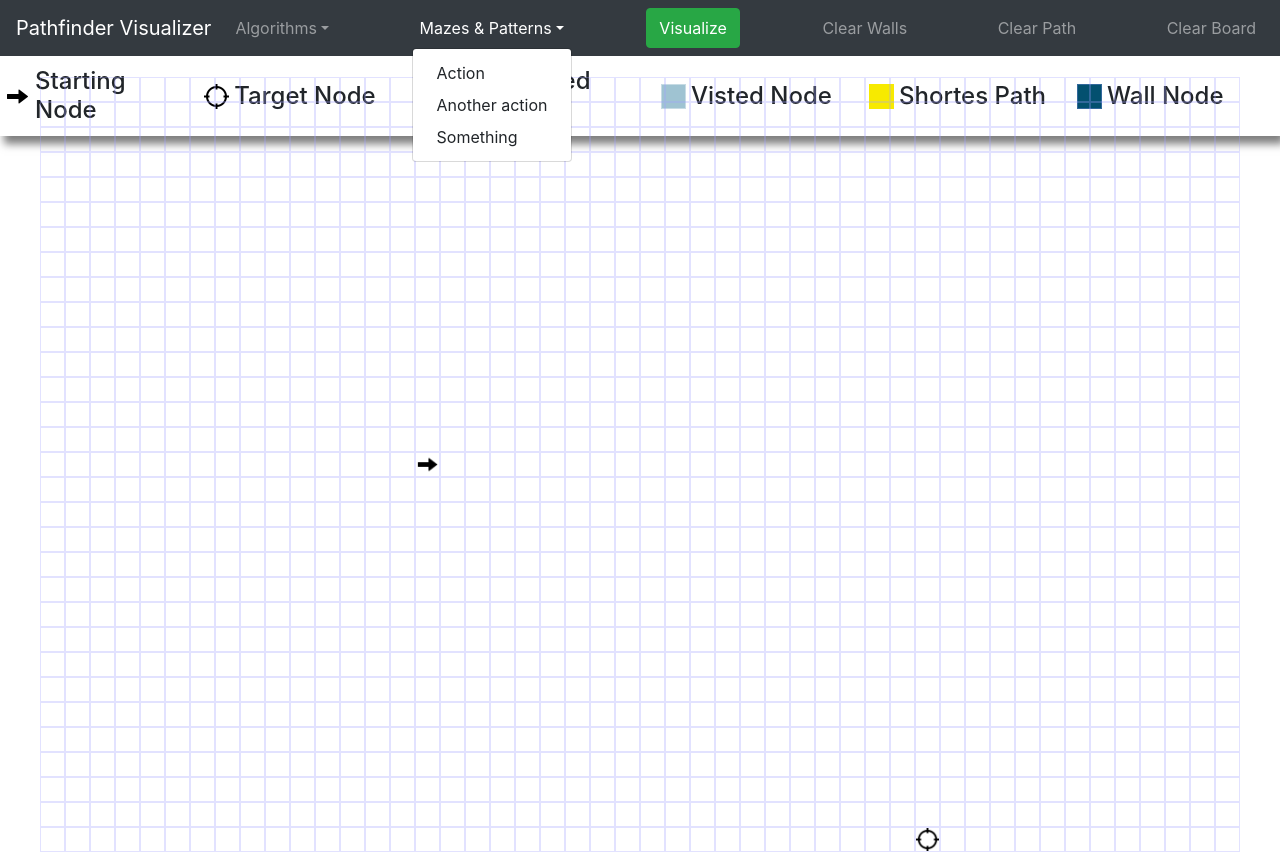
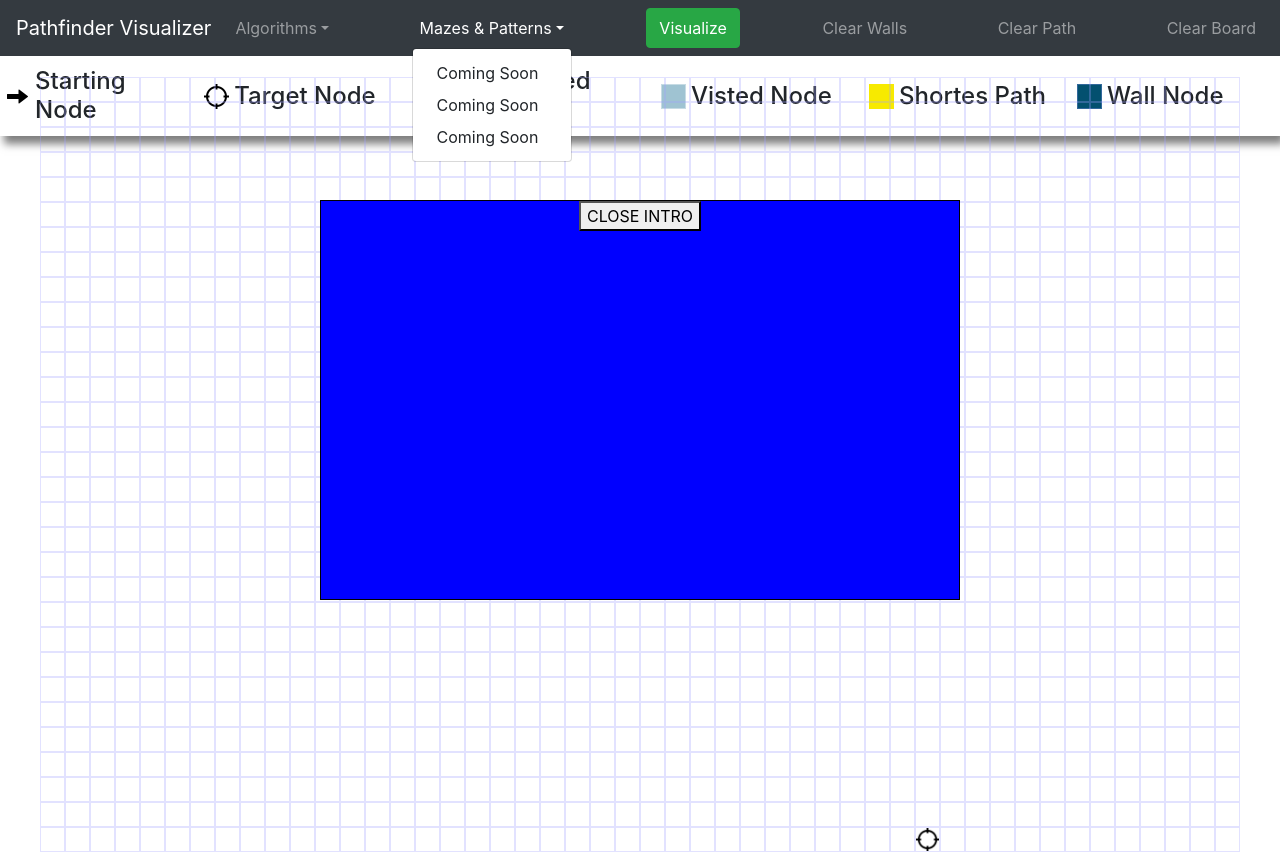
Before and after one commit to mtzngn/pathfinding-visualizer, a React (Create React App) app: page / in a window 1280 px wide. Both pictures are taken after a click on the button "Mazes & Patterns". Built offline with nearby package versions, Linux system fonts and the light colour scheme.

Commit message:
intro page and info componenet created

```diff
--- a/src/App.js
+++ b/src/App.js
@@ -3,83 +3,9 @@ import './App.css';
 import NavbarComponenet from "./components/Navbar"
 import Visualizer from "./components/Visualizer"
 import Nodes from "./components/Nodes";
-import styled from "styled-components"
-import arrow from "./assets/arrow-50.png"
-import end from "./assets/target-50.png"
+import StyledInfo from "./components/StyledInfo"
 
-const StyledInfo = styled.div`
-height: 10vh;
-width: 100%;
-display: flex;
-h3{
-  font-size: 1.5rem;
-  margin: 0;
-  text-align: left;
-  vertical-align: middle;
-}
-box-shadow: 4px 8px 8px rgba(0,0,0,0.5);
-.left{
-width: 35%;
-height: 100%;
-display: flex;
-justify-content: flex-start;
-align-items: center;}
-.box{
-  width: 40%;
-  height: 40%;
-  margin-right: 20px;
-  display: flex;
-  justify-content: flex-start;
-  align-items: center;
-  .visual{
-    height: 25px;
-    width: 25px;
-    margin: 0 5px 0 5px;
 
-  }
-  .exp{
-      height: 25px;
-      width: 80%;
-      display: flex;
-      justify-content: flex-start;
-      align-items: center;
-  }
-  .start, .end{
-    background-position: center;
-    background-repeat: no-repeat;
-    background-size:cover;
-  }
-  .start{
-    background-image: url(${arrow});
-  }
-  .end{
-    background-image: url(${end});
-  }
-  .unvisited{
-    border: 1px solid rgba(160,160,255,0.3);
-  }
-  .visited{
-    border: 1px solid rgba(255, 255, 255,0.4);
-    background-color: rgba(17, 105, 142,0.4);
-  }
-  .shortest{
-    background-color: rgb(247, 234, 0);
-  }
-  .wall{
-    border: 1px solid rgba(160,160,255,0.3);
-
-    background-color: #03506f;
-  }
-}
-
-.right{
-width: 65%;
-height: 100%;
-display: flex;
-justify-content: flex-end;
-align-items: center;
-}
-`
 
 function App() {
 
@@ -109,52 +35,7 @@ function App() {
   return (
     <div className="App">
       <NavbarComponenet nodes={nodes} setNodes={setNodes}/>
-      <StyledInfo>
-        <div className="left">
-            <div className="box">
-              <div className="visual start"></div>
-              <div className="exp">
-                <h3>Starting Node</h3>
-              </div>
-            </div>
-            <div className="box">
-              <div className="visual end"></div>
-              <div className="exp">
-              <h3>Target Node</h3>
-              </div>
-            </div>
-        </div>
-
-        <div className="right">
-        <div className="box">
-              <div className="visual unvisited"></div>
-              <div className="exp">
-              <h3>Unvisited Node</h3>
-              </div>
-            </div>
-            <div className="box">
-              <div className="visual visited"></div>
-              <div className="exp">
-              <h3>Visted Node</h3>
-
-              </div>
-            </div>
-            <div className="box">
-              <div className="visual shortest"></div>
-              <div className="exp">
-              <h3>Shortes Path</h3>
-
-              </div>
-            </div>
-            <div className="box">
-              <div className="visual wall"></div>
-              <div className="exp">
-              <h3>Wall Node</h3>
-
-              </div>
-            </div>
-        </div>
-      </StyledInfo>
+      <StyledInfo/>
       <Visualizer nodes={nodes} setNodes={setNodes}/>
     </div>
   );
--- a/src/algorithms/dijkstra.js
+++ b/src/algorithms/dijkstra.js
@@ -51,12 +51,10 @@ const dijkstra = async(nodes, setNodes, setIsRunning) => {
                                 nodesToTest.push(item)
                                 setNodes([...tempArr])
                                 await sleep(1)
-
                            }
                         }
                         if(item.end === true){
                             shortestPathFound = true;
-
                         }
                     }
                 }
@@ -64,7 +62,6 @@ const dijkstra = async(nodes, setNodes, setIsRunning) => {
             nodesToTest[0].visited = true;
             nodesToTest.shift();
         }
-
     }
 
     const extractShortestpath = async() =>{
@@ -83,7 +80,7 @@ const dijkstra = async(nodes, setNodes, setIsRunning) => {
                    item.closestNode = true;
                 setNodes([...tempArr])
                 await sleep(25)
-                   shortestPath.push(item.parentNode)
+                shortestPath.push(item.parentNode)
                 }
             }
         }
--- /dev/null
+++ b/src/components/Intro.jsx
@@ -0,0 +1,29 @@
+import React, { useState } from "react";
+import styled from "styled-components";
+
+const StyledIntro = styled.div`
+    position: fixed;
+    top: 50%;
+    left: 50%;
+    transform: translate(-50%, -50%);
+    z-index: 10;
+    height: 50vh;
+    width: 50vw;
+    background-color: blue;
+    border: 1px solid black;
+    display: ${({close}) => close ? 'none' : ''};
+
+
+`
+
+const Intro = () =>{
+    const [close, setClose] = useState(false)
+
+    return(
+        <StyledIntro close={close}>
+            <button onClick={() => setClose(true)}>CLOSE INTRO</button>
+        </StyledIntro>
+    )
+}
+
+export default Intro;
--- a/src/components/Navbar.jsx
+++ b/src/components/Navbar.jsx
@@ -1,4 +1,4 @@
-import React, { useState, useEffect } from "react";
+import React, { useState } from "react";
 import { Navbar, Nav, Button, NavDropdown } from "react-bootstrap";
 import styled from "styled-components";
 import aStar from "../algorithms/aStar"
@@ -88,7 +88,7 @@ const NavbarComponenet = ({ nodes, setNodes }) => {
     }
     return(
     <StyledNavbar >
-        <Navbar collapseOnSelect expand="md" bg="dark" variant="dark" >
+        <Navbar collapseOnSelect expand="md" bg="dark" variant="dark">
             <Navbar.Brand href="#home">Pathfinder Visualizer</Navbar.Brand>
             <Navbar.Toggle aria-controls="responsive-navbar-nav" />
             <Navbar.Collapse id="responsive-navbar-nav">
@@ -98,9 +98,9 @@ const NavbarComponenet = ({ nodes, setNodes }) => {
                         <NavDropdown.Item onClick={handleDijkstra} value={dijkstras}href="#action/3.2">Dijkstra's ALgorithm</NavDropdown.Item>
                     </NavDropdown>
                     <NavDropdown title="Mazes & Patterns" id="collasible-nav-dropdown">
-                        <NavDropdown.Item href="#action/3.1">Action</NavDropdown.Item>
-                        <NavDropdown.Item href="#action/3.2">Another action</NavDropdown.Item>
-                        <NavDropdown.Item href="#action/3.3">Something</NavDropdown.Item>
+                        <NavDropdown.Item href="#action/3.1">Coming Soon</NavDropdown.Item>
+                        <NavDropdown.Item href="#action/3.2">Coming Soon</NavDropdown.Item>
+                        <NavDropdown.Item href="#action/3.3">Coming Soon</NavDropdown.Item>
                     </NavDropdown>
                     <Button variant="success" id="btn" onClick={handleVisualize} disabled={isRunning}>Visualize{choosed}</Button>
                     <Nav.Link  onClick={handleClearWalls}href="#deets" disabled={isRunning}>Clear Walls</Nav.Link>
--- /dev/null
+++ b/src/components/StyledInfo.jsx
@@ -0,0 +1,131 @@
+import React from "react";
+import styled from "styled-components";
+import arrow from "../assets/arrow-50.png"
+import end from "../assets/target-50.png"
+
+const StyledDiv = styled.div`
+height: 10vh;
+width: 100%;
+display: flex;
+h3{
+  font-size: 1.5rem;
+  margin: 0;
+  text-align: left;
+  vertical-align: middle;
+}
+box-shadow: 4px 8px 8px rgba(0,0,0,0.5);
+.left{
+width: 35%;
+height: 100%;
+display: flex;
+justify-content: flex-start;
+align-items: center;}
+.box{
+  width: 40%;
+  height: 40%;
+  margin-right: 20px;
+  display: flex;
+  justify-content: flex-start;
+  align-items: center;
+  .visual{
+    height: 25px;
+    width: 25px;
+    margin: 0 5px 0 5px;
+
+  }
+  .exp{
+      height: 25px;
+      width: 80%;
+      display: flex;
+      justify-content: flex-start;
+      align-items: center;
+  }
+  .start, .end{
+    background-position: center;
+    background-repeat: no-repeat;
+    background-size:cover;
+  }
+  .start{
+    background-image: url(${arrow});
+  }
+  .end{
+    background-image: url(${end});
+  }
+  .unvisited{
+    border: 1px solid rgba(160,160,255,0.3);
+  }
+  .visited{
+    border: 1px solid rgba(255, 255, 255,0.4);
+    background-color: rgba(17, 105, 142,0.4);
+  }
+  .shortest{
+    background-color: rgb(247, 234, 0);
+  }
+  .wall{
+    border: 1px solid rgba(160,160,255,0.3);
+
+    background-color: #03506f;
+  }
+}
+
+.right{
+width: 65%;
+height: 100%;
+display: flex;
+justify-content: flex-end;
+align-items: center;
+}
+`
+
+const StyledInfo = () =>{
+    return(
+        <StyledDiv>
+        <div className="left">
+        <div className="box">
+          <div className="visual start"></div>
+          <div className="exp">
+            <h3>Starting Node</h3>
+          </div>
+        </div>
+        <div className="box">
+          <div className="visual end"></div>
+          <div className="exp">
+          <h3>Target Node</h3>
+          </div>
+        </div>
+    </div>
+
+    <div className="right">
+    <div className="box">
+          <div className="visual unvisited"></div>
+          <div className="exp">
+          <h3>Unvisited Node</h3>
+          </div>
+        </div>
+        <div className="box">
+          <div className="visual visited"></div>
+          <div className="exp">
+          <h3>Visted Node</h3>
+
+          </div>
+        </div>
+        <div className="box">
+          <div className="visual shortest"></div>
+          <div className="exp">
+          <h3>Shortes Path</h3>
+
+          </div>
+        </div>
+        <div className="box">
+          <div className="visual wall"></div>
+          <div className="exp">
+          <h3>Wall Node</h3>
+
+          </div>
+        </div>
+    </div>
+    </StyledDiv>
+    )
+}
+
+export default StyledInfo;
--- a/src/components/Visualizer.jsx
+++ b/src/components/Visualizer.jsx
@@ -1,7 +1,8 @@
-import React, { useEffect, useState } from "react";
+import React, { useState } from "react";
 import styled from "styled-components";
 import arrowImg from "../assets/arrow-50.png";
 import targetImg from "../assets/target-50.png";
+import Intro from "./Intro";
 
 const StyledContainer = styled.div`
 width: 100%;
@@ -228,6 +229,7 @@ const Visualizer = ({ nodes, setNodes}) => {
 
     return(
         <StyledContainer clicked={clicked}>
+            <Intro/>
             <div className="node-wrap">
                 {nodes.map((node, i)=>{
                     let cN;
@@ -257,7 +259,7 @@ const Visualizer = ({ nodes, setNodes}) => {
                     onClick={handleClick}></div>
                     )
                 })}
-        </div>
+            </div>
         </StyledContainer>
     )
 }
```
